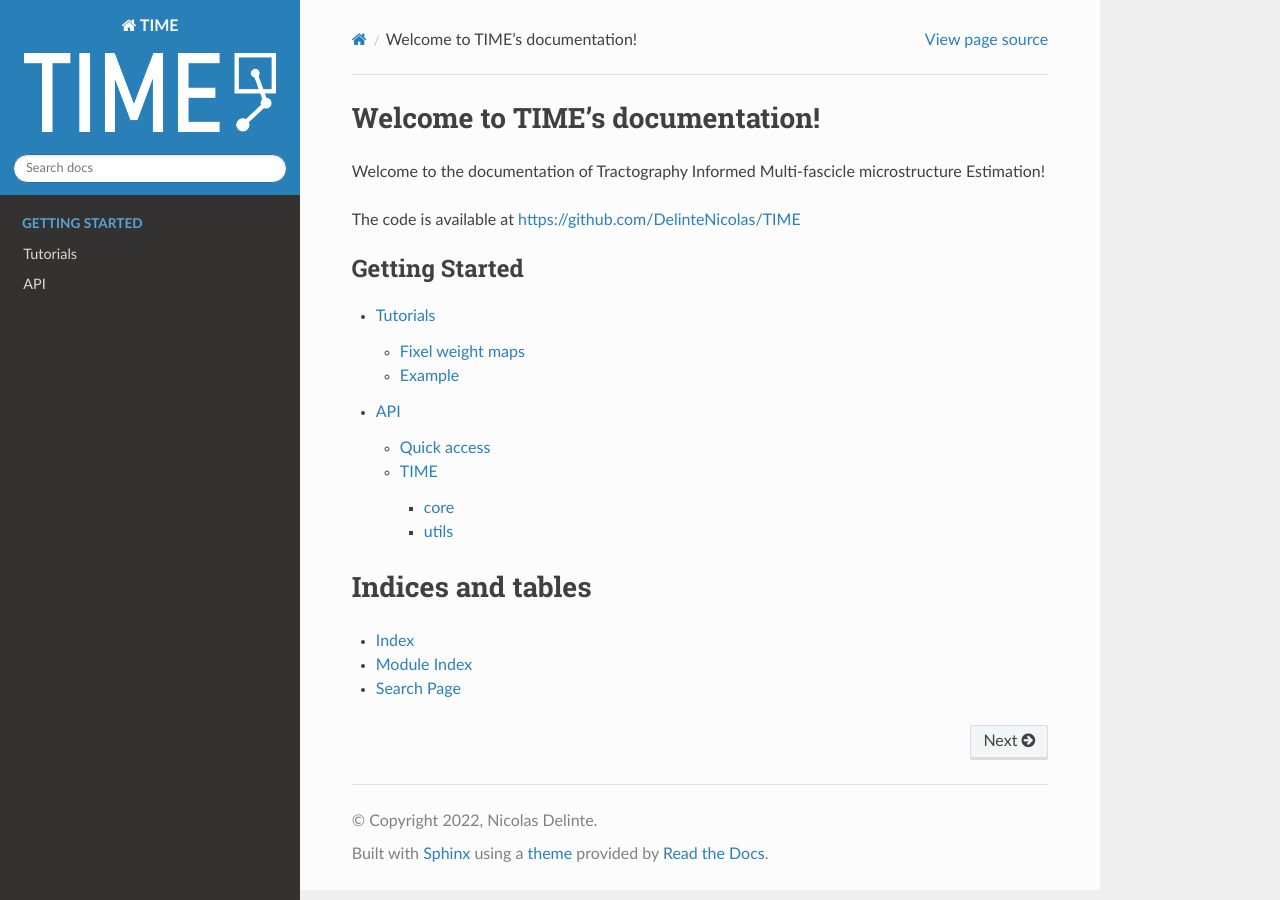
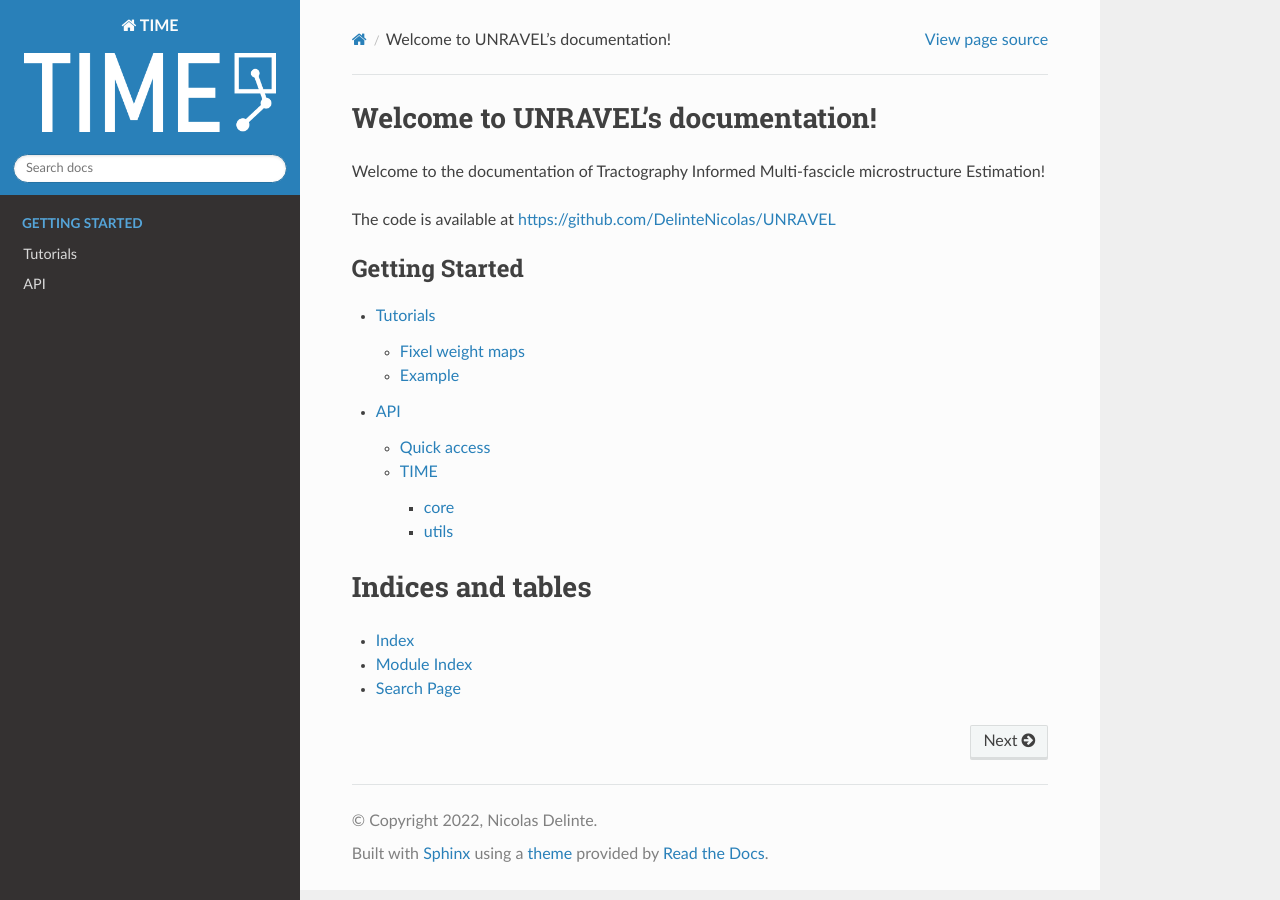
Before and after one commit to DelinteNicolas/UNRAVEL, a Sphinx documentation site: the page built from docs/index.rst, in a window 1280 px wide. Built offline with Sphinx 7.4.7 and the Read the Docs theme 2.0.0, drawn with Linux system fonts in a browser that asks for light colours.

Commit message:
Update index.rst

```diff
--- a/docs/index.rst
+++ b/docs/index.rst
@@ -3,12 +3,12 @@
    You can adapt this file completely to your liking, but it should at least
    contain the root `toctree` directive.
 
-Welcome to TIME's documentation!
+Welcome to UNRAVEL's documentation!
 ================================
 
 Welcome to the documentation of Tractography Informed Multi-fascicle microstructure Estimation!
 
-The code is available at https://github.com/DelinteNicolas/TIME
+The code is available at https://github.com/DelinteNicolas/UNRAVEL
 
 .. toctree::
    :caption: Getting Started
```
